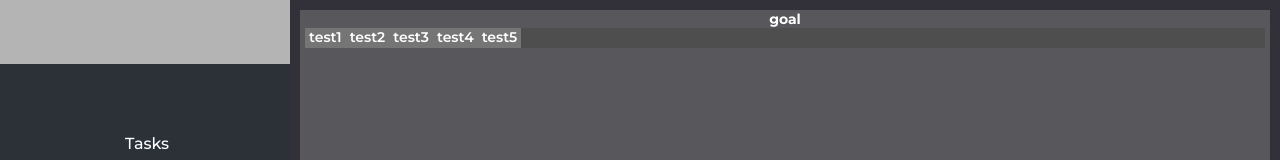
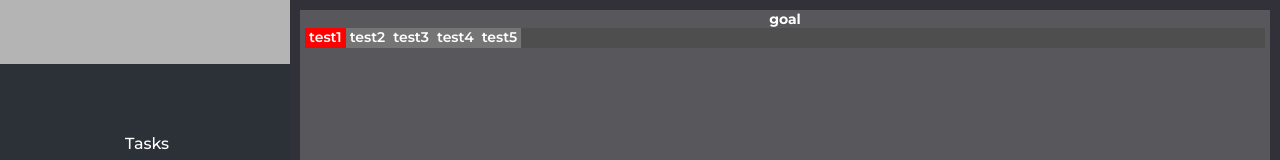
Before and after one commit to par1tet/houtask, a React (Vite) app in the folder houtask-react/: page /goals in a window 1280 px wide. Shown: the top 160 px of the page. Built offline with nearby package versions, Linux system fonts and the light colour scheme.

Commit message:
add listbaritem active

```diff
--- a/houtask-react/src/App.jsx
+++ b/houtask-react/src/App.jsx
@@ -9,7 +9,9 @@ import { TasksPage } from './pages/TasksPage.jsx'
 import { pagesList } from './utils/constData.js'
 import { rootStore } from "./store/rootStore.js"
 
-const myRootStore = new rootStore()
+const myRootStore = new rootStore([
+    'test1','test2','test3','test4','test5'
+])
 export const rootStoreContext = createContext();
 
 const App = observer(() => {
--- a/houtask-react/src/assets/main.css
+++ b/houtask-react/src/assets/main.css
@@ -225,3 +225,7 @@ select:focus {
     width: 100%;
     height: 100%;
 }
+
+.listbaritem-active {
+    background-color: red;
+}
--- a/houtask-react/src/components/ListBar/ListBar.jsx
+++ b/houtask-react/src/components/ListBar/ListBar.jsx
@@ -1,27 +1,36 @@
 import React, { useEffect, useRef } from "react"
 import cl from "./ListBar.module.css"
 import { ListBarItem } from "./ListBarItem.jsx"
+import { useStore } from "./../../hooks/useStore.js"
+import { observer } from "mobx-react-lite";
+import { toJS } from "mobx";
 
 const testList = [
     'test1','test2','test3','test4','test5'
 ]
 
-export const ListBar = ({ className }) => {
+export const ListBar = observer(({ className }) => {
     const currentObj = useRef()
+    const rootStore = useStore()
 
     useEffect(() => {
-        for(let i of className.split(' ')){
-            currentObj.current.classList.add(i)
+        if (className !== undefined){
+            for(let i of className.split(' ')){
+                currentObj.current.classList.add(i)
+            }
         }
+        console.log(toJS(rootStore.goals.activeGoal))
     }, [])
 
     return (<div className={cl.ListBar} ref={currentObj}>
-        {testList.map(item =>
+        {testList.map((item, id) =>
             <ListBarItem
                 key={item}
                 name={item}
+                active={id === toJS(rootStore.goals.activeGoal)}
+                id={id}
             >
             </ListBarItem>
         )}
     </div>)
-}
+})
--- a/houtask-react/src/components/ListBar/ListBarItem.jsx
+++ b/houtask-react/src/components/ListBar/ListBarItem.jsx
@@ -1,8 +1,28 @@
-import React from "react"
+import React, { useRef, useEffect } from "react"
 import cl from "./ListBar.module.css"
+import { useStore } from "../../hooks/useStore"
 
-export const ListBarItem = ({name}) => {
-    return (<div className={cl.ListBarItem}>
+export const ListBarItem = ({name, active, id}) => {
+    const thisItem = useRef()
+    const rootStore = useStore()
+
+    useEffect(() => {
+        if(active){
+            thisItem.current.classList.add('listbaritem-active')
+        }else{
+            thisItem.current.classList.toggle('listbaritem-active')
+        }
+    }, [active])
+
+    function handleClick(e){
+        rootStore.goals.activeGoal = id
+    }
+
+    return (<div
+        className={cl.ListBarItem}
+        ref={thisItem}
+        onClick={handleClick}
+        >
         {name}
     </div>)
 }
--- a/houtask-react/src/pages/GoalsPage.jsx
+++ b/houtask-react/src/pages/GoalsPage.jsx
@@ -7,7 +7,7 @@ export const GoalsPage = (props) => {
         <div className="contentbar">
             <ContentBar className="contentbar__goals">
                 goal
-                <ListBar className={"tes e"}></ListBar>
+                <ListBar></ListBar>
             </ContentBar>
         </div>
     </div>)
--- a/houtask-react/src/store/goalsStore.js
+++ b/houtask-react/src/store/goalsStore.js
@@ -12,4 +12,8 @@ export class goalsStore {
     addGoal(name){
         this.goals.push(name)
     }
+
+    setGoals(goals){
+        this.goals = goals
+    }
 }
--- a/houtask-react/src/store/rootStore.js
+++ b/houtask-react/src/store/rootStore.js
@@ -6,7 +6,8 @@ export class rootStore {
     goals = new goalsStore()
     activePage = new activePageStore()
 
-    constructor(){
+    constructor(goals){
         makeAutoObservable(this)
+        this.goals.setGoals(goals)
     }
 }
```
